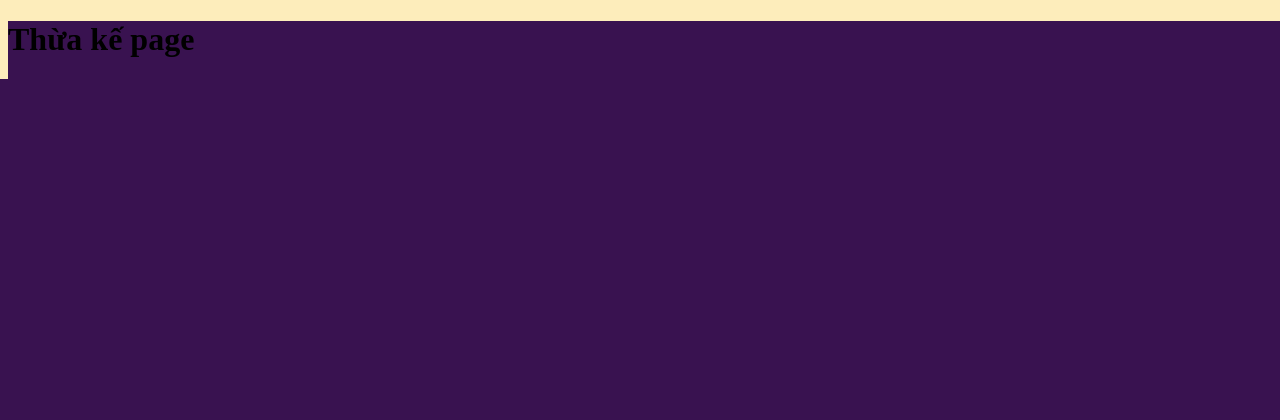
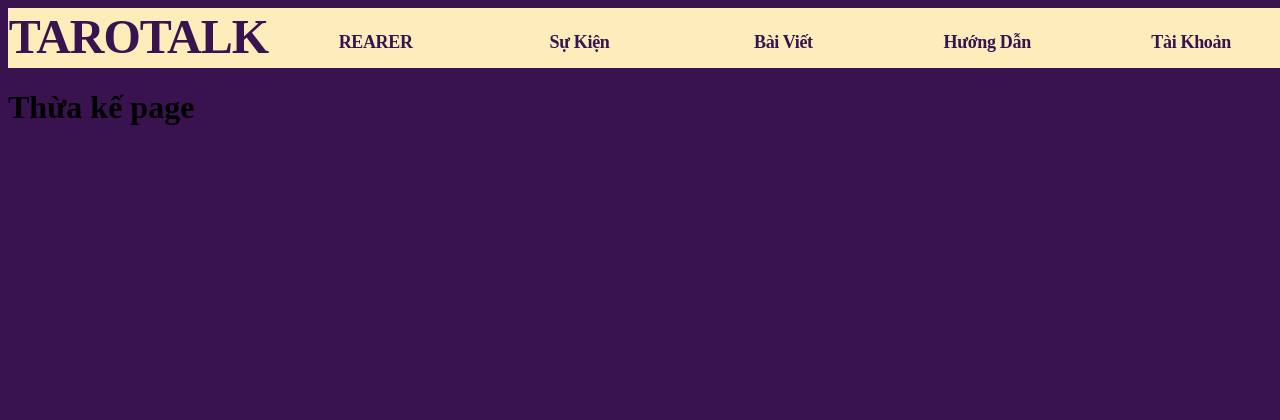
Before and after one commit to tanpham380/Tarotalk, a Django app: page / in a window 1280 px wide; the page is wider, and only the part inside the window is pictured. Shown: the top 420 px of that part. Before the commit the page ends 79 px from the top of that part, so only its background shows below. Run offline with Django 4.2, Linux system fonts and the light colour scheme.

Commit message:
Fix Html template

```diff
--- a/Tarot/static/css/styles.css
+++ b/Tarot/static/css/styles.css
@@ -1,16 +1,58 @@
+
+
+
 body {
     background-color: #391250;
     width: 100%;
-    height: 100%;
-}
-.header img[data-node-id='316d3598-d496-4c04-948f-cb0c4998797a'] {
-    top: 0px;
-    left: 0px;
-    width: 100%;
-    height: 79px;
-    position: absolute;
+    height: 60px;
 }
 
+.header {
+    background-color: #FDEDBB;
+    text-align: center;
+    display: flex;
+    align-items: center;
+    width: 100%;
+    height: 60px;
+}
+
+.header h1 {
+
+    width: 312px;
+    height: 75px;
+    left: 85px;
+    top: 7px;
+
+    font-family: 'Montserrat';
+    font-style: normal;
+    font-weight: 700;
+    font-size: 48px;
+    line-height: 150%;
+    /* or 72px */
+
+    letter-spacing: -0.022em;
+
+    color: #391250;
+}
+.header h2 {
+
+    width: 232px;
+    height: 19px;
+    left: 347px;
+    top: 27px;
+
+    font-family: 'Montserrat';
+    font-style: normal;
+    font-weight: 700;
+    font-size: 24px;
+    line-height: 150%;
+    /* or 36px */
+
+    text-align: center;
+    letter-spacing: -0.019em;
+
+    color: #391250;
+}
 .content {
 
     position: relative;
@@ -19,3 +61,8 @@ body {
     background: #391250;
 
 }
+.header h2 {
+    margin: 0;
+    font-size: 18px;
+    margin-left: 10px;
+}
--- a/Tarot/templates/base.html
+++ b/Tarot/templates/base.html
@@ -11,8 +11,13 @@
 </head>
 <body>
     <div class="header">
-        <img src="{% static 'img/headerbar.png' %}" alt="Rectangle131073" data-node-id="316d3598-d496-4c04-948f-cb0c4998797a" data-type="image" class="">
-    </div>
+        <h1>TAROTALK</h1>
+        <h2>REARER</h2>
+        <h2>Sự Kiện</h2>
+        <h2>Bài Viết</h2>
+        <h2>Hướng Dẫn</h2>
+        <h2>Tài Khoản</h2>
+      </div>
     <div class="content">
         {% block content %}{% endblock %}
     </div>
```
